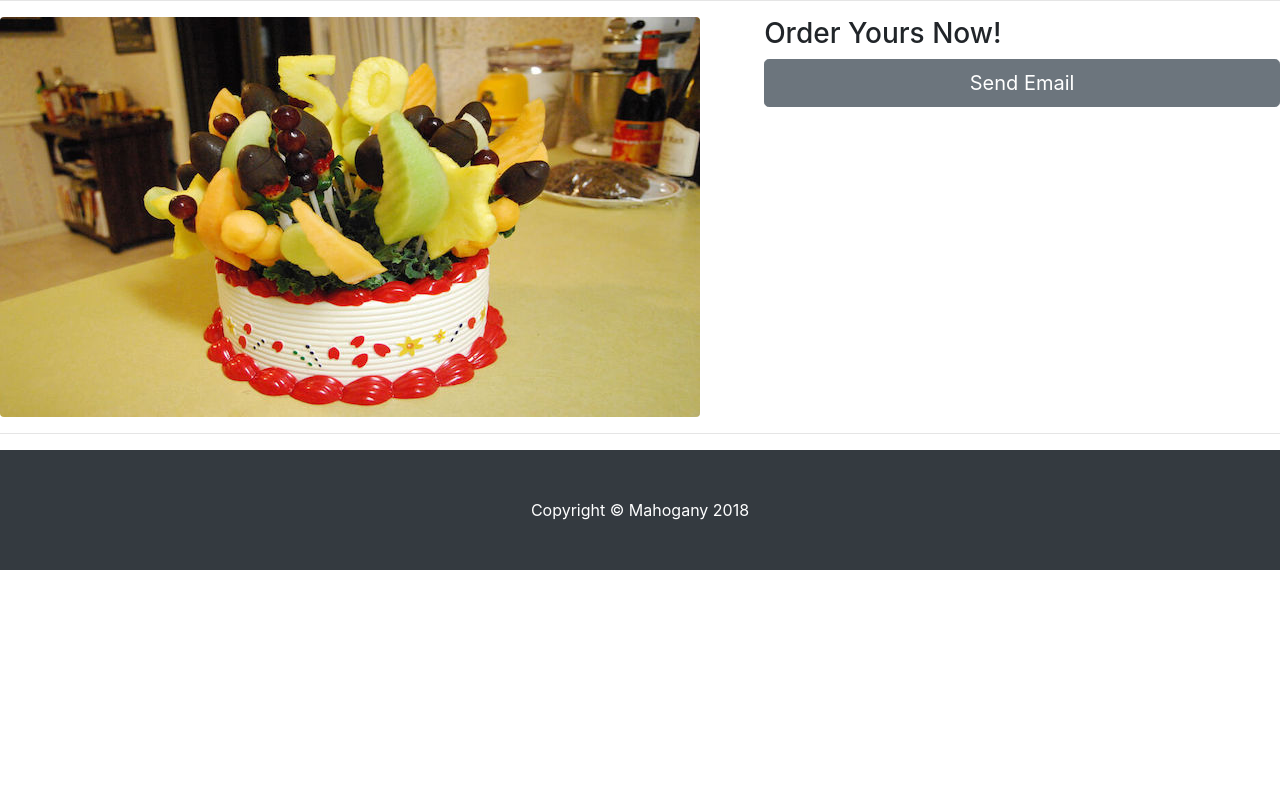
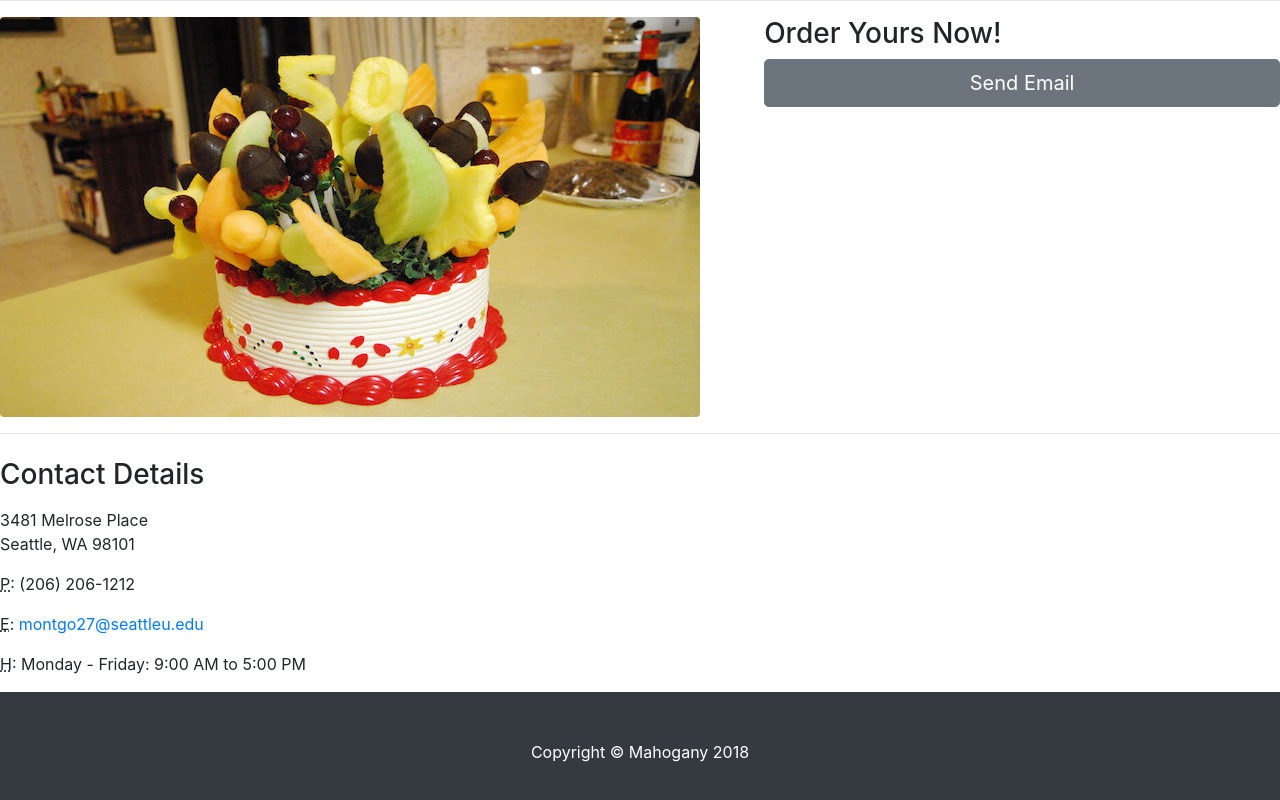
Before and after one commit to montgo27/Final-Product-Page, a plain HTML site: page index.html in a window 1280 px wide. Shown: the part 762-1562 px from the top of the page. Before the commit the page ends 1332 px from the top, so only its background shows below. Drawn offline with nearby package versions, Linux system fonts and the light colour scheme.

Commit message:
my changes

```diff
--- a/index.html
+++ b/index.html
@@ -103,10 +103,31 @@
   </div>
   <!-- /.container -->
   <hr>
-
+<!--Contact Info-->
+  <h3 class="mt-4 mb-3">Contact Details</h3>
+  <p>
+    3481 Melrose Place
+    <br>Seattle, WA 98101
+    <br>
+  </p>
+  <p>
+    <abbr title="Phone">P</abbr>: (206) 206-1212
+  </p>
+  <p>
+    <abbr title="Email">E</abbr>:
+    <a href="mailto:montgo27@seattleu.edu">montgo27@seattleu.edu
+    </a>
+  </p>
+  <p>
+    <abbr title="Hours">H</abbr>: Monday - Friday: 9:00 AM to 5:00 PM
+  </p>
+</div>
+</div>
+<!-- /.Contact Info-->
   <!-- Footer -->
   <footer class="py-5 bg-dark">
     <div class="container">
+
       <p class="m-0 text-center text-white">Copyright &copy; Mahogany 2018</p>
     </div>
     <!-- /.container -->
```
